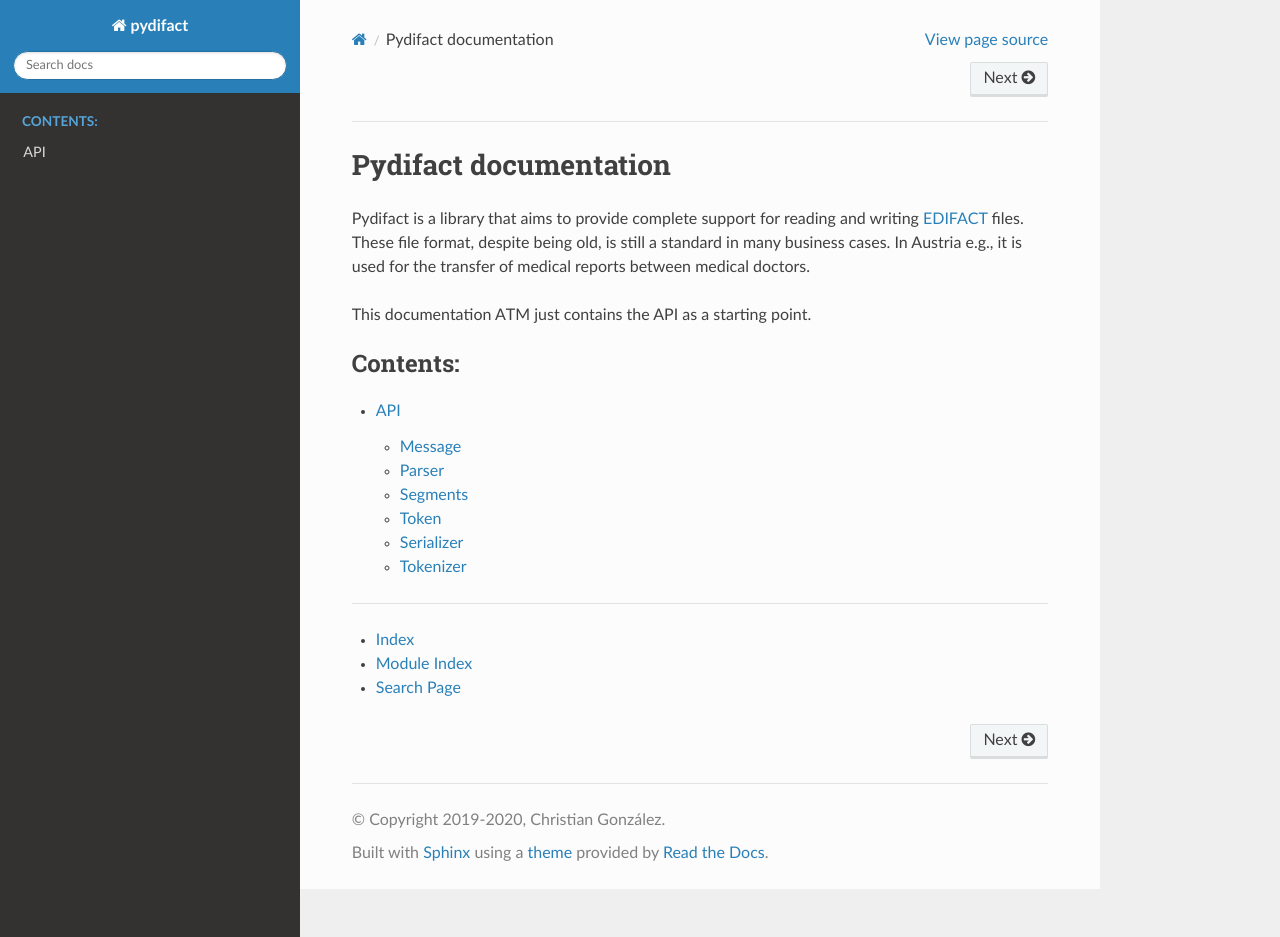
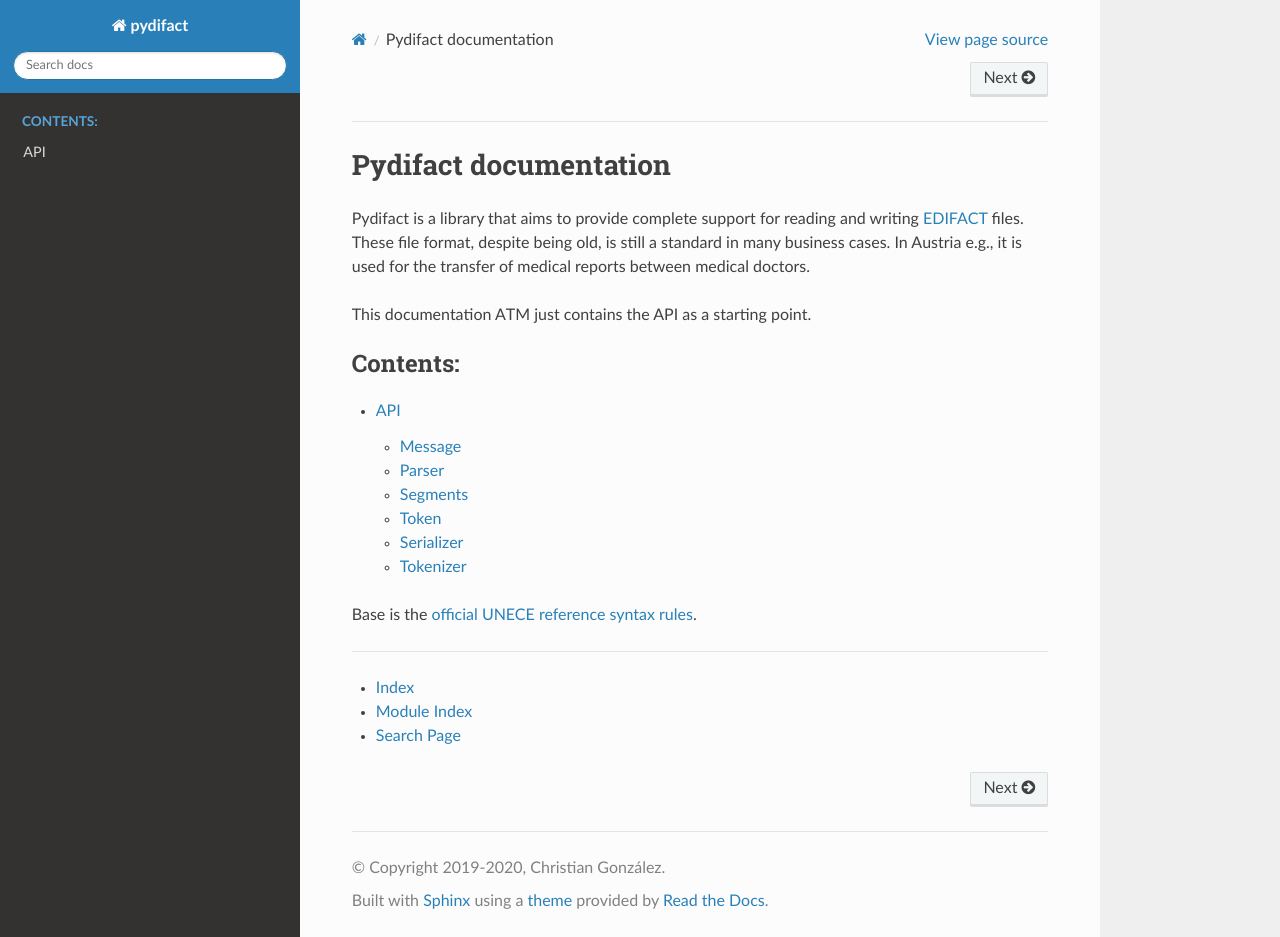
Before and after one commit to nerdocs/pydifact, a Sphinx documentation site: the page built from docs/index.rst, in a window 1280 px wide and 937 px high. Built offline with Sphinx 7.4.7 and the Read the Docs theme 2.0.0, drawn with Linux system fonts in a browser that asks for light colours.

Commit message:
add link to official syntax rules in docs

```diff
--- a/docs/index.rst
+++ b/docs/index.rst
@@ -14,6 +14,8 @@ This documentation ATM just contains the API as a starting point.
 
    API
 
+Base is the `official UNECE reference syntax rules <http://www.unece.org/fileadmin/DAM/trade/edifact/untdid/d422_s.htm>`_.
+
 ------------------------
 
 * :ref:`genindex`
```
